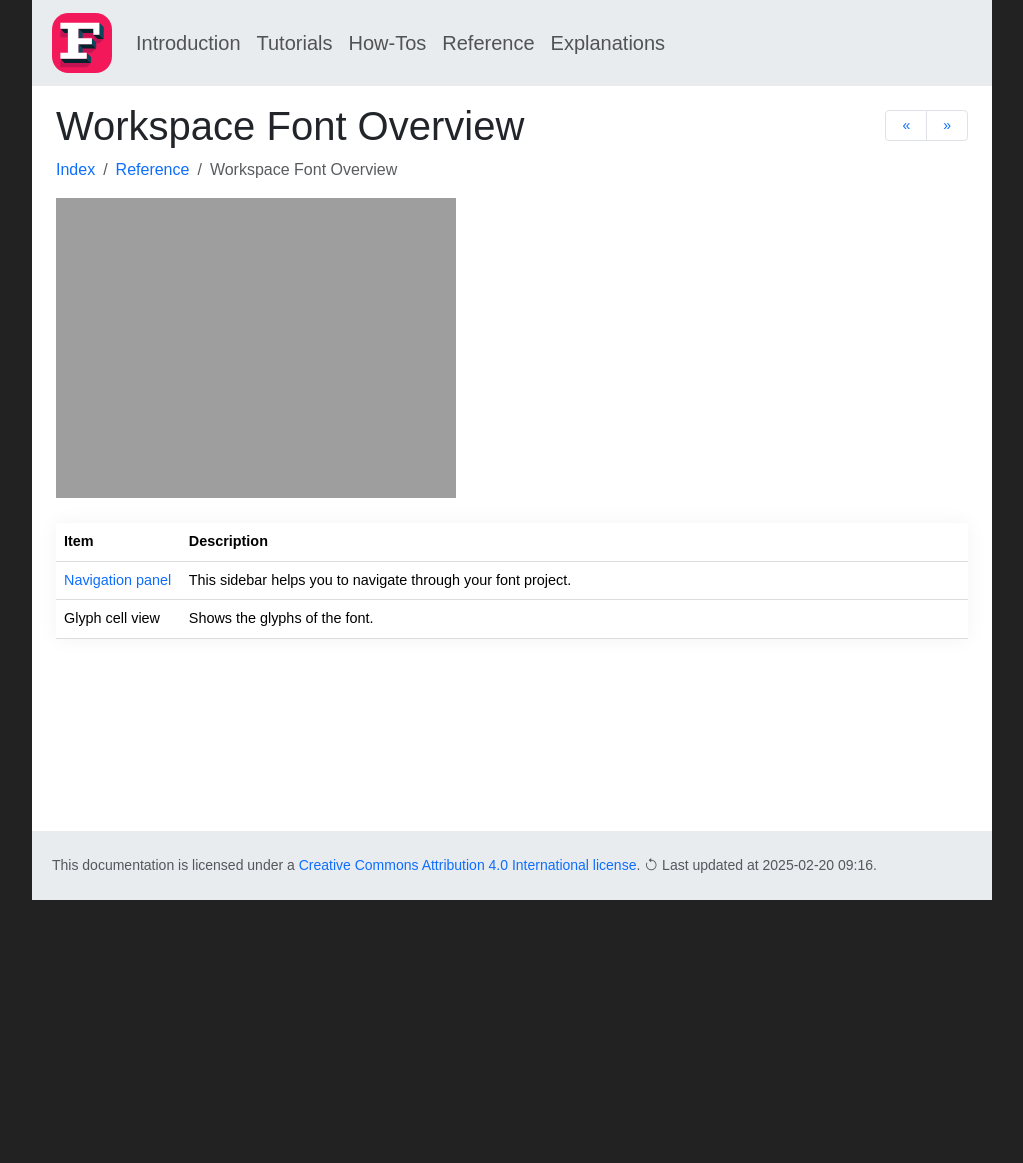
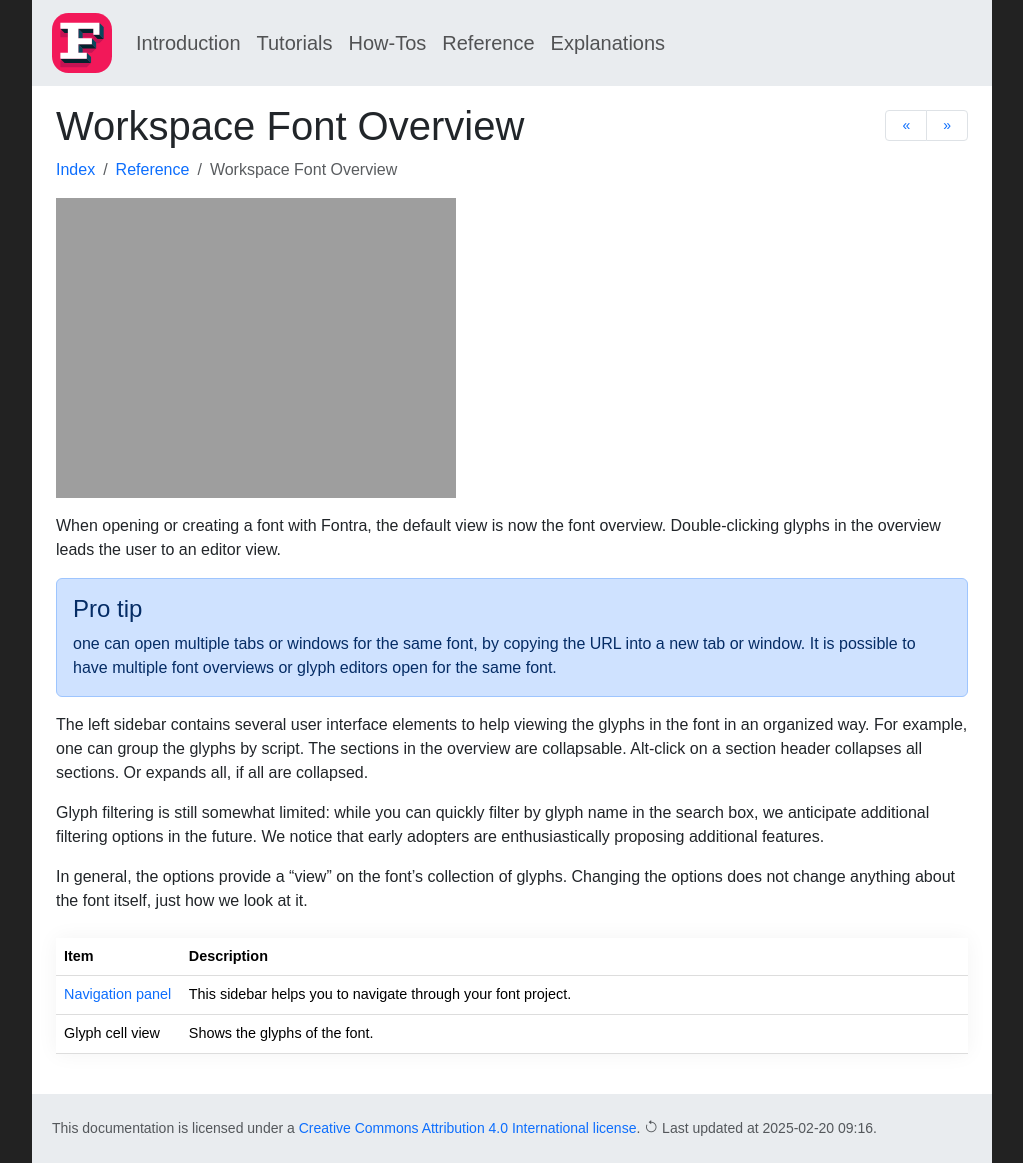
Before and after one commit to googlefonts/fontra-docs, a Jekyll site: the page built from _reference/font-overview/workspace.md, in a window 1280 px wide. Shown: the whole page, without its empty margins (128-1151 px from the left). Built offline with Jekyll 4.4.1, drawn with Linux system fonts in a browser that asks for light colours; nearby versions of some CDN libraries; some web fonts are replaced; before the commit the page ends 900 px from its top, so only the background shows below that.

Commit message:
Update Font Overview

```diff
--- a/_reference/font-overview/workspace.md
+++ b/_reference/font-overview/workspace.md
@@ -15,6 +14,21 @@
 </nav>
 
 ![]({{ site.url }}/images/font-overview-workspace.png){: .img-fluid }
+
+When opening or creating a font with Fontra, the default view is now the font overview. Double-clicking glyphs in the overview leads the user to an editor view.
+
+<div class="alert alert-primary mt-3" role="alert" markdown='1'>
+#### Pro tip
+{: .alert-heading}
+one can open multiple tabs or windows for the same font, by copying the URL into a new tab or window. It is possible to have multiple font overviews or glyph editors open for the same font.
+{: .mb-0 }
+</div>
+
+The left sidebar contains several user interface elements to help viewing the glyphs in the font in an organized way. For example, one can group the glyphs by script. The sections in the overview are collapsable. Alt-click on a section header collapses all sections. Or expands all, if all are collapsed.
+
+Glyph filtering is still somewhat limited: while you can quickly filter by glyph name in the search box, we anticipate additional filtering options in the future. We notice that early adopters are enthusiastically proposing additional features.
+
+In general, the options provide a "view" on the font's collection of glyphs. Changing the options does not change anything about the font itself, just how we look at it.
 
 <table class='table table-hover'>
 <tr>
```
Also changed, not shown: other parts of _reference/font-overview/workspace.md (+0 -1 lines), _reference/font-overview/panels.md (added, +27 -0 lines), _reference/font-overview/panels/navigation.md (+1 -1 lines), _reference/font-overview/panels/navigation/glyph-sets.md (added, +58 -0 lines), _reference/reference.md (+2 -1 lines), images/font-overview-preset-glyph-sets-dialog.png (added).
